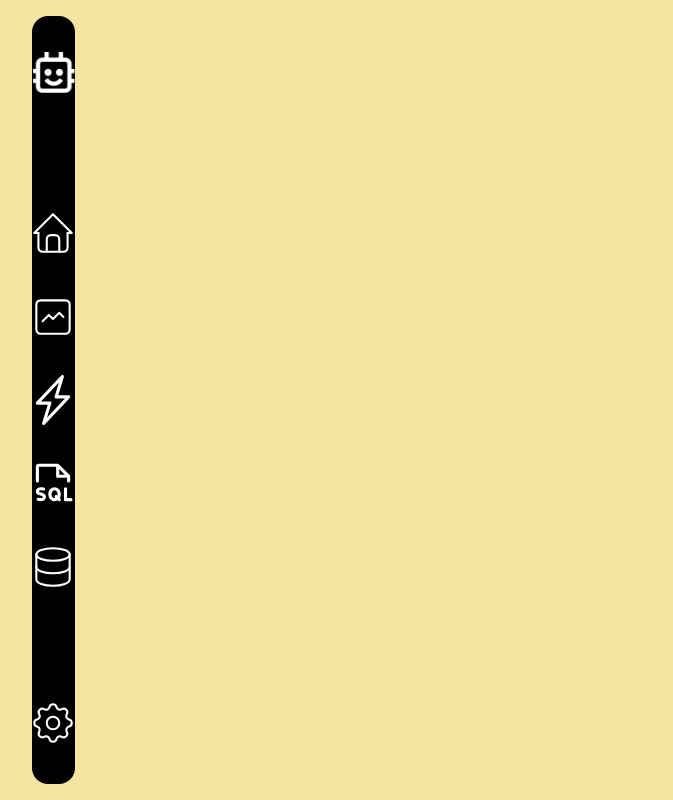
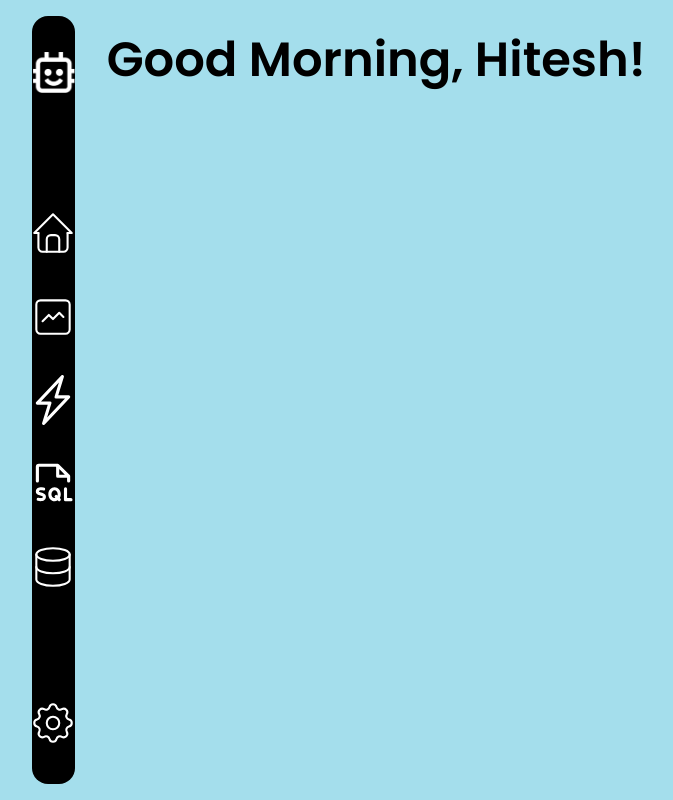
Before and after one commit to project1o1/Automated-Database-Tuner, a Next.js app in the folder frontend/intellidex/: page /dashboard in a window 1280 px wide. Shown: the whole page, without its empty margins (0-673 px from the left). Built offline with nearby package versions, Linux system fonts and the light colour scheme.

Commit message:
dash wip

```diff
--- a/frontend/intellidex/src/app/dashboard/page.tsx
+++ b/frontend/intellidex/src/app/dashboard/page.tsx
@@ -1,13 +1,19 @@
 export default function Dashboard() {
   return (
-    <div className="bg-[#F6E4A1] w-screen h-screen">
+    <div className="bg-[#A4DEEC] w-screen h-screen">
+      <div className="grid grid-cols-12 grid-rows-12 w-full h-full">
         <DashboardSidebar />
+        <div className="col-start-2 col-end-10 row-start-1 row-end-13 font-[Poppins] py-9 text-black">
+          <div className="flex">
+            <p className="text-5xl font-semibold">Good Morning, Hitesh!</p>
+          </div>
+        </div>
+      </div>
     </div>
   );
 }
 function DashboardSidebar() {
   return (
-    <div className="grid grid-cols-12 grid-rows-12 w-full h-full">
     <div className="col-start-1 col-end-2 row-start-1 row-end-13 flex px-8 py-4">
       <div className="w-full h-full bg-black rounded-2xl flex flex-col items-center">
         <div className="flex-1 flex flex-col justify-start items-center">
@@ -110,6 +116,5 @@ function DashboardSidebar() {
         </div>
       </div>
     </div>
-    </div>
   );
 }
--- a/frontend/intellidex/src/app/layout.tsx
+++ b/frontend/intellidex/src/app/layout.tsx
@@ -32,6 +32,10 @@ export default function RootLayout({
           href="https://fonts.googleapis.com/css2?family=Roboto:ital,wght@0,100;0,300;0,400;0,500;0,700;0,900;1,100;1,300;1,400;1,500;1,700;1,900&display=swap"
           rel="stylesheet"
         />
+        <link
+          href="https://fonts.googleapis.com/css2?family=Poppins:ital,wght@0,100;0,200;0,300;0,400;0,500;0,600;0,700;0,800;0,900;1,100;1,200;1,300;1,400;1,500;1,600;1,700;1,800;1,900&display=swap"
+          rel="stylesheet"
+        />
       </head>
       <body className={inter.className + " text-white overflow-hidden"}>
         <div>{children}</div>
```
Lines whose indentation alone changed are shown as unchanged.
